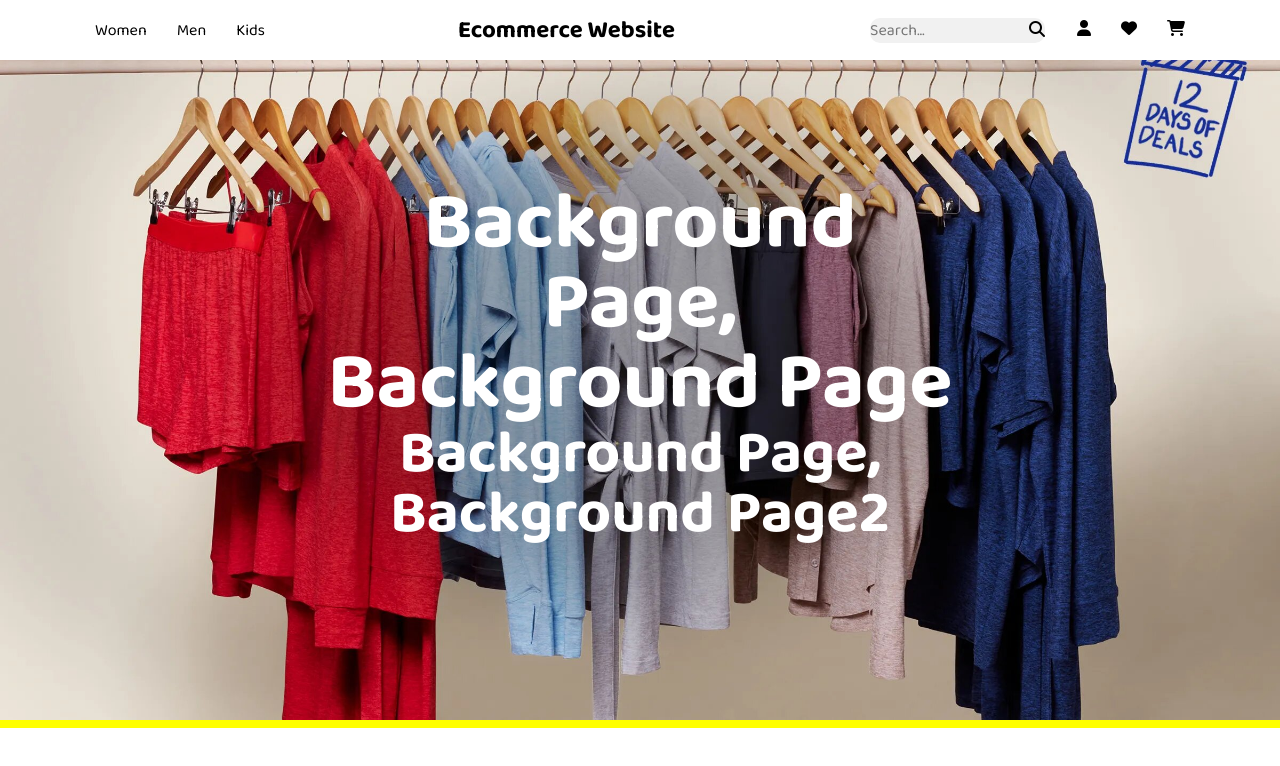
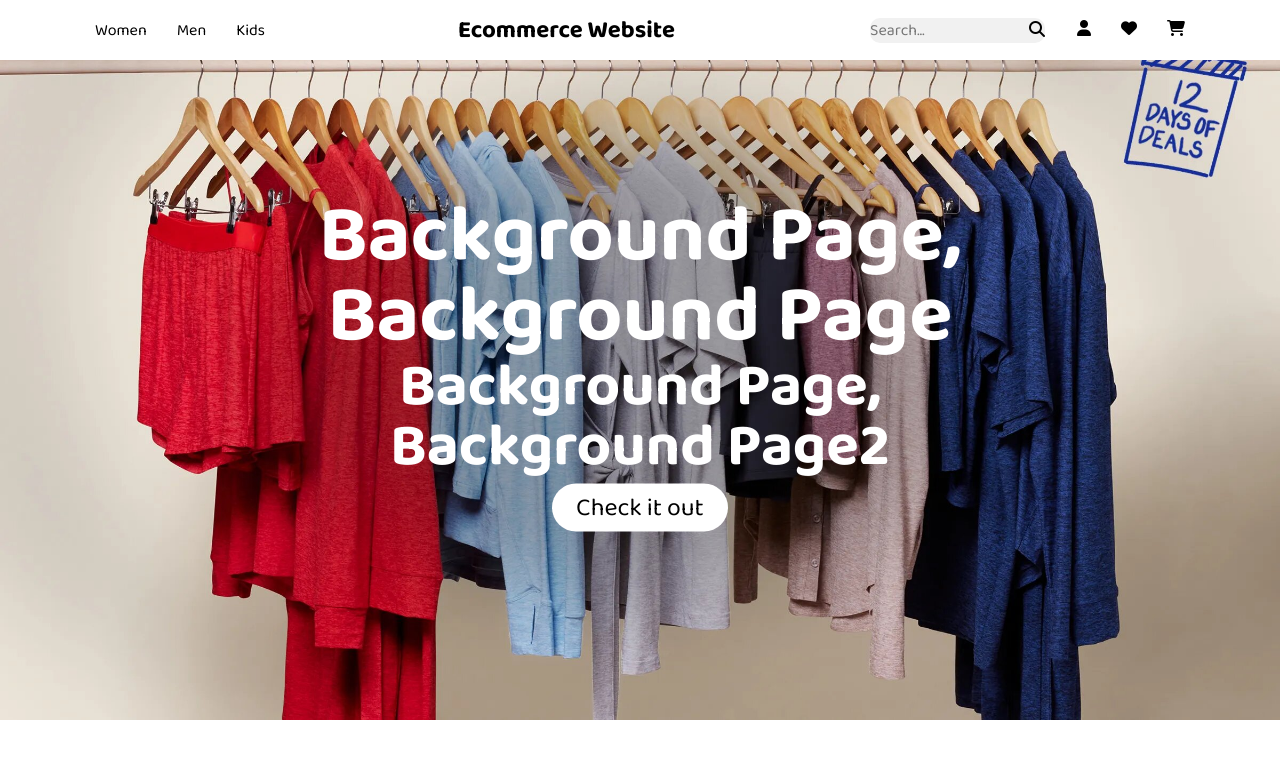
Before and after one commit to AryaLaddha/ECom, a React (Create React App) app: page / in a window 1280 px wide. Shown: the top 766 px of the page. Built offline with nearby package versions, Linux system fonts and the light colour scheme; the HTML template or start-up script is replaced by a standard one.

Commit message:
trying to fix background text and navbar alignment

```diff
--- a/src/components/BackgroundPage.css
+++ b/src/components/BackgroundPage.css
@@ -1,6 +1,5 @@
 .backgroundPage {
     position: relative;
-    background: yellow;
 }
 
 .background {
@@ -10,10 +9,12 @@
 }
 
 .text_in_image {
+    width: 60%;
     position: absolute;
     top: 50%;
     left: 50%;
     transform: translate(-50%, -50%);
+    /* background: yellow; */
 }
 
 .text_in_image > h1 {
@@ -27,3 +28,21 @@
     font-size: 60px;
     color: white;
 }
+
+.text_in_image > button {
+    cursor: pointer;
+    position: relative;
+    margin-top: 7px;
+    line-height: 48px;
+    background-color: white;
+    border-radius: 24px;
+    padding: 0 24px;
+    font-size: 25px;
+    white-space: nowrap;
+    border: 0;
+}
+
+.text_in_image > button > a {
+    text-decoration: none;
+    color: black;
+}
--- a/src/components/BackgroundPage.js
+++ b/src/components/BackgroundPage.js
@@ -10,6 +10,7 @@ class BackgroundPage extends React.Component {
                 <div className="text_in_image">
                     <h1>Background Page, Background Page</h1>
                     <h2>Background Page, Background Page2</h2>
+                    <button><a href="">Check it out</a></button>
                 </div>
             </div>
         )
```
